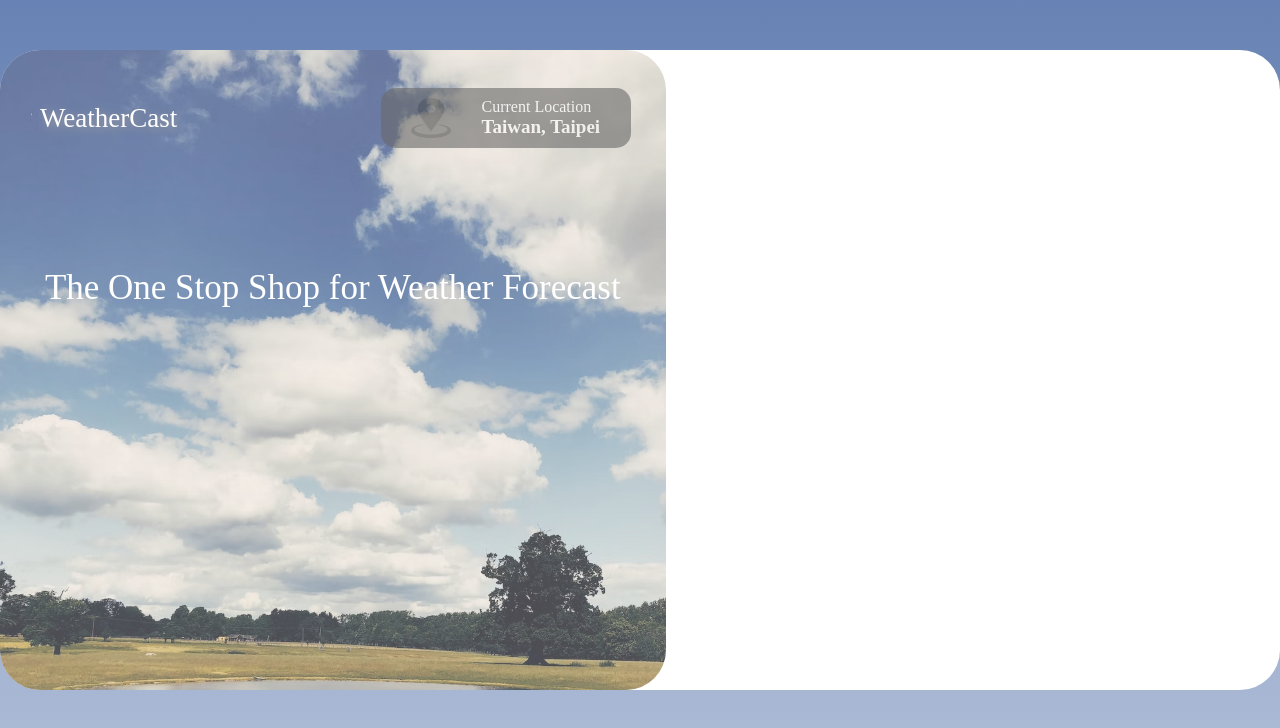
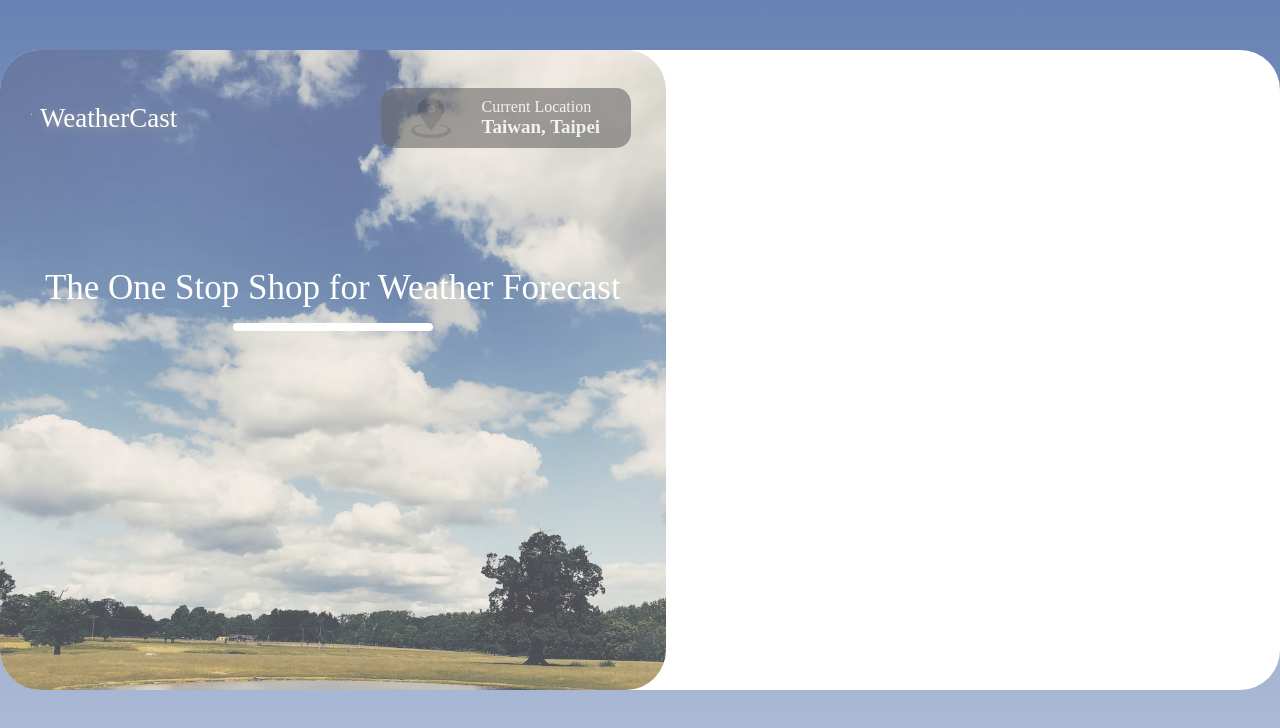
Before and after one commit to glin18/weathercast, a React (Create React App) app in the folder weathercast-frontend/: page / in a window 1280 px wide. Shown: the top 728 px of the page. Built offline with nearby package versions, Linux system fonts and the light colour scheme.

Commit message:
Create center bar

```diff
--- a/weathercast-frontend/src/App.css
+++ b/weathercast-frontend/src/App.css
@@ -72,12 +72,26 @@ div.location-inner-container div:last-child{
 
 /* Left Search */
 
+/* div.left-search-container{
+  display: flex;
+  flex-direction: column;
+} */
+
 div.center-message{
   color: white;
   display: flex;
+  flex-direction: column;
   justify-content: center;
   align-items: center;
   margin-top: 120px;
   font-size: 35px;
   font-weight: 500;
 }
+
+div.bar{
+  height:8px;
+  border-radius: 5px;
+  margin-top: 15px;
+  background-color: white;
+  width: 200px;
+}
--- a/weathercast-frontend/src/components/left/LeftSearch.js
+++ b/weathercast-frontend/src/components/left/LeftSearch.js
@@ -3,11 +3,12 @@ import "../../App.css"
 
 export const LeftSearch = () => {
   return (
-    <div>
+    <div className="left-search-container">
         <div className="center-message">
             The One Stop Shop for Weather Forecast
+            <div className="bar"></div>
         </div>
-        <div className="bar"></div>
+
     </div>
   )
 }
```
